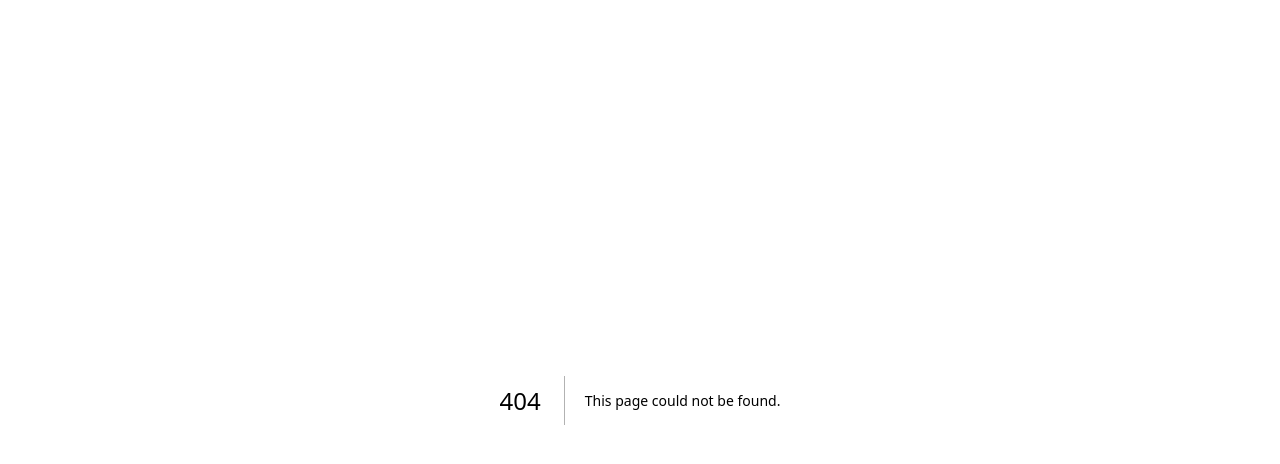
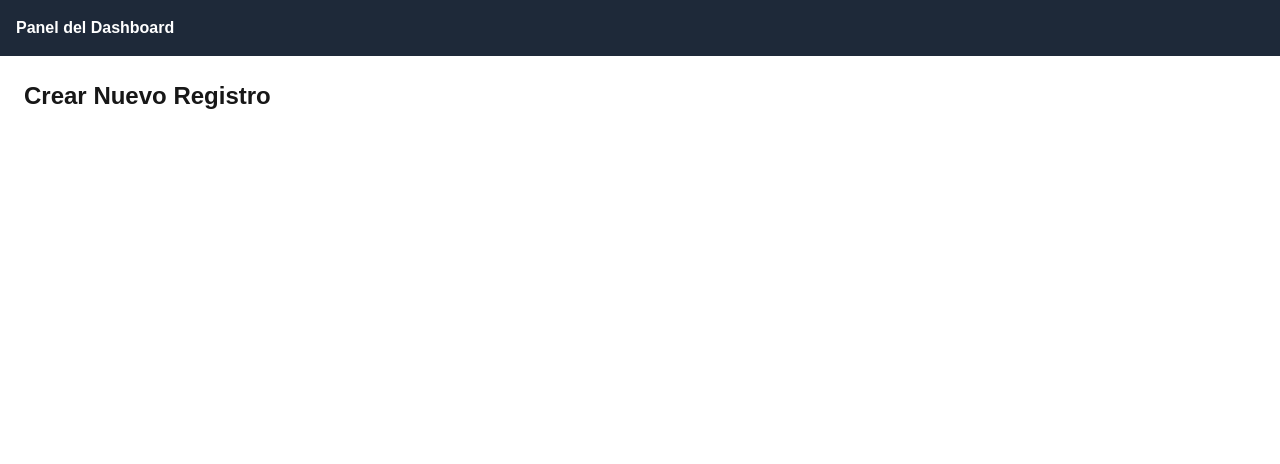
Before and after one commit to katherine1997almagro-dev/Katherine-Almagro, a Next.js app: page /dashboard/nuevo in a window 1280 px wide. Before the commit this address had no page. Shown: the top 464 px of the page. Built offline with nearby package versions, Linux system fonts and the light colour scheme.

Commit message:
feat: agregadas rutas de login, registro y dashboard

```diff
--- /dev/null
+++ b/app/dashboard/layout.tsx
@@ -0,0 +1,14 @@
+export default function DashboardLayout({
+  children,
+}: {
+  children: React.ReactNode;
+}) {
+  return (
+    <div className="min-h-screen flex flex-col">
+      <header className="p-4 bg-gray-800 text-white font-bold">
+        Panel del Dashboard
+      </header>
+      <main className="flex-1 p-6">{children}</main>
+    </div>
+  );
+}
--- /dev/null
+++ b/app/dashboard/nuevo/page.tsx
@@ -0,0 +1,7 @@
+export default function NuevoPage() {
+  return (
+    <section>
+      <h1 className="text-2xl font-bold">Crear Nuevo Registro</h1>
+    </section>
+  );
+}
--- /dev/null
+++ b/app/dashboard/page.tsx
@@ -0,0 +1,7 @@
+export default function DashboardPage() {
+  return (
+    <section>
+      <h1 className="text-2xl font-bold">Bienvenido al Dashboard</h1>
+    </section>
+  );
+}
--- /dev/null
+++ b/app/login/page.tsx
@@ -0,0 +1,7 @@
+export default function LoginPage() {
+  return (
+    <main className="flex min-h-screen items-center justify-center p-6">
+      <h1 className="text-2xl font-bold">Iniciar Sesión</h1>
+    </main>
+  );
+}
--- /dev/null
+++ b/app/register/page.tsx
@@ -0,0 +1,7 @@
+export default function DashboardPage() {
+  return (
+    <section>
+      <h1 className="text-2xl font-bold">Bienvenido al Dashboard</h1>
+    </section>
+  );
+}
```
